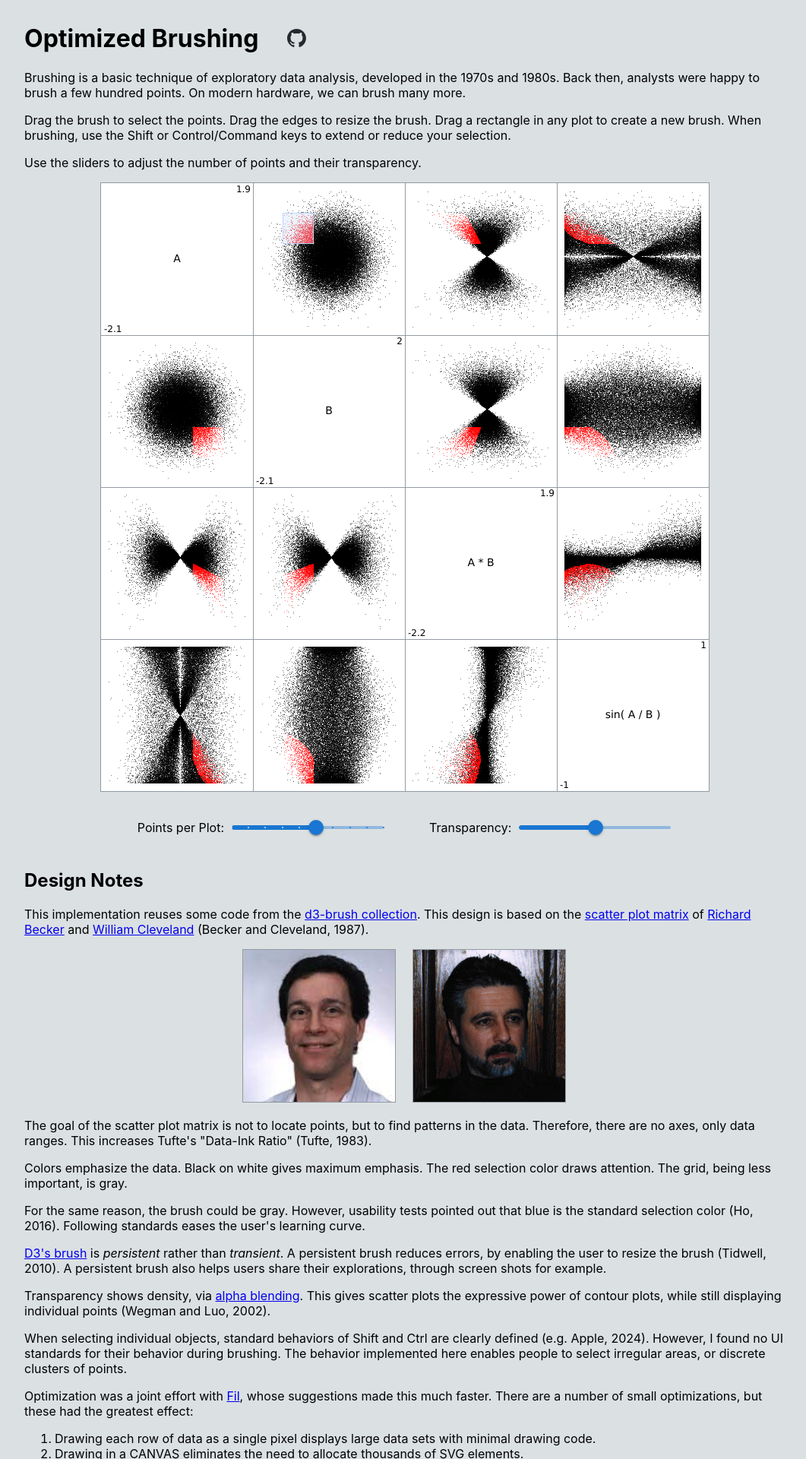
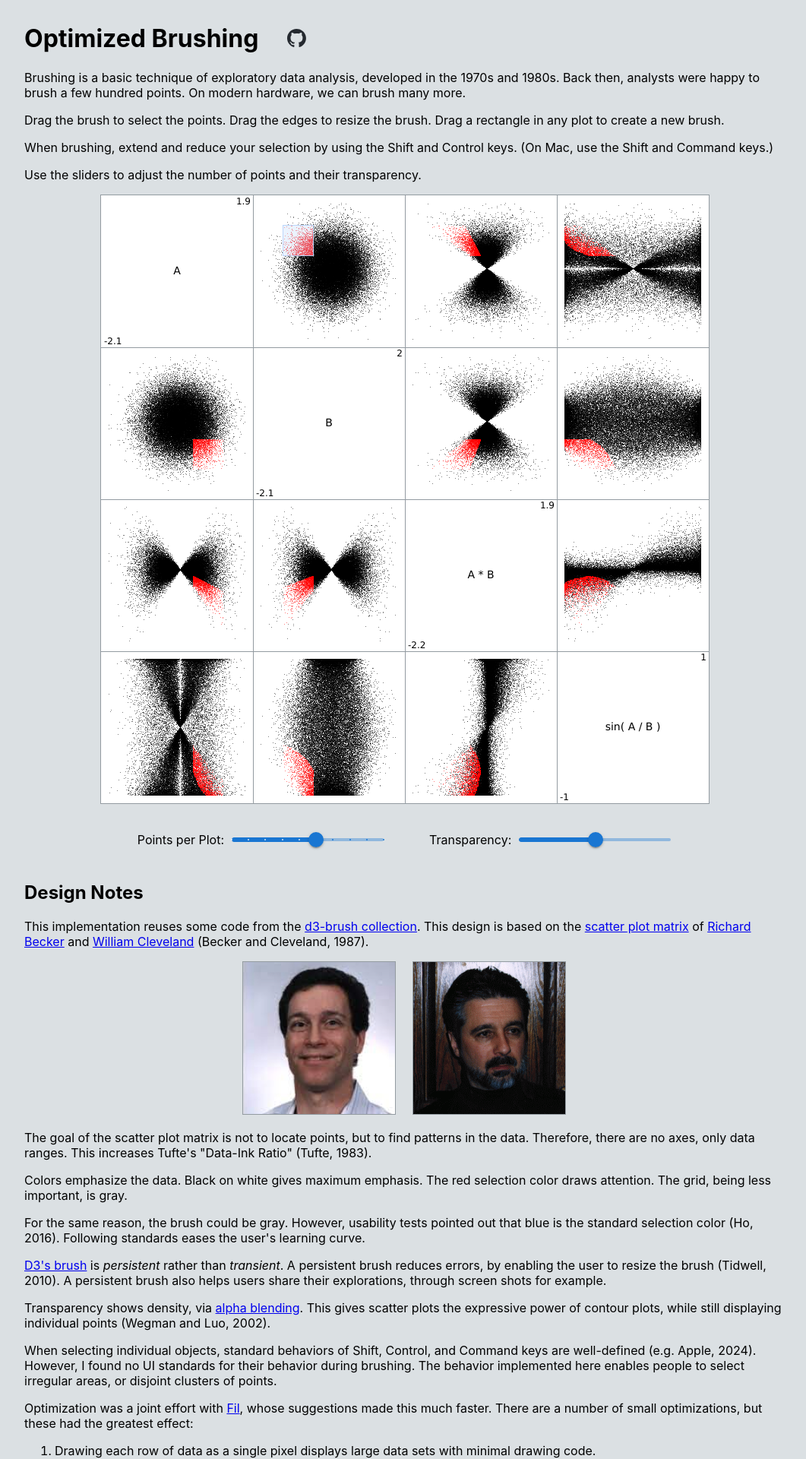
Before and after one commit to hemanrobinson/fast-brushing, a React (Create React App) app: page / in a window 1280 px wide. Shown: the top 1920 px of the page at 76% size, without its empty margins (108-1169 px from the left). Built offline with nearby package versions, Linux system fonts and the light colour scheme.

Commit message:
handle both keys pressed

```diff
--- a/src/App.js
+++ b/src/App.js
@@ -24,7 +24,10 @@ const App = () => {
                 Brushing is a basic technique of exploratory data analysis, developed in the 1970s and 1980s.  Back then, analysts were happy to brush a few hundred points.  On modern hardware, we can brush many more.
                 </p>
                 <p>
-                Drag the brush to select the points.  Drag the edges to resize the brush.  Drag a rectangle in any plot to create a new brush. When brushing, use the Shift or Control/Command keys to extend or reduce your selection.
+                Drag the brush to select the points.  Drag the edges to resize the brush.  Drag a rectangle in any plot to create a new brush.
+                </p>
+                <p>
+                When brushing, extend and reduce your selection by using the Shift and Control keys. (On Mac, use the Shift and Command keys.)
                 </p>
                 <p>
                 Use the sliders to adjust the number of points and their transparency.
@@ -70,7 +73,7 @@ const App = () => {
                 Transparency shows density, via <a href="https://en.wikipedia.org/wiki/Alpha_compositing">alpha blending</a>.  This gives scatter plots the expressive power of contour plots, while still displaying individual points (Wegman and Luo, 2002).
                 </p>
                 <p>
-                When selecting individual objects, standard behaviors of Shift and Ctrl are clearly defined (e.g. Apple, 2024). However, I found no UI standards for their behavior during brushing. The behavior implemented here enables people to select irregular areas, or discrete clusters of points.
+                When selecting individual objects, standard behaviors of Shift, Control, and Command keys are well-defined (e.g. Apple, 2024). However, I found no UI standards for their behavior during brushing. The behavior implemented here enables people to select irregular areas, or disjoint clusters of points.
                 </p>
                 <p>
                 Optimization was a joint effort with <a href="https://observablehq.com/@fil">Fil</a>, whose suggestions made this much faster.  There are a number of small optimizations, but these had the greatest effect:
--- a/src/Matrix.js
+++ b/src/Matrix.js
@@ -95,8 +95,8 @@ const Matrix = ( props ) => {
         // Create the brush.
         const onStart = ( event ) => {
             if( event.sourceEvent ) {
-                Matrix.isExtending = event.sourceEvent.shiftKey;
-                Matrix.isReducing = ( event.sourceEvent.ctrlKey || event.sourceEvent.metaKey );
+                Matrix.isExtending = event.sourceEvent.shiftKey && !event.sourceEvent.ctrlKey && !event.sourceEvent.metaKey;
+                Matrix.isReducing = !event.sourceEvent.shiftKey && ( event.sourceEvent.ctrlKey || event.sourceEvent.metaKey );
                 const target = event.sourceEvent.target.parentNode;
                 if( Matrix.brushNode !== target ) {
                     d3.select( Matrix.brushNode ).call( brush.move, null );
@@ -138,8 +138,8 @@ const Matrix = ( props ) => {
                     nColumns = Data.getColumnNames().length;
                 let offsetX, offsetY;
                 if( event.sourceEvent ) {
-                    Matrix.isExtending = event.sourceEvent.shiftKey;
-                    Matrix.isReducing = ( event.sourceEvent.ctrlKey || event.sourceEvent.metaKey );
+                    Matrix.isExtending = event.sourceEvent.shiftKey && !event.sourceEvent.ctrlKey && !event.sourceEvent.metaKey;
+                    Matrix.isReducing = !event.sourceEvent.shiftKey && ( event.sourceEvent.ctrlKey || event.sourceEvent.metaKey )
                     if( event.sourceEvent.touches ) {
                         const touch = event.sourceEvent.touches[ 0 ];
                         offsetX = touch.clientX - Matrix.canvas.getBoundingClientRect().x;
```
Also changed, not shown: 1 other file (tests, documents, lock files or other folders).
